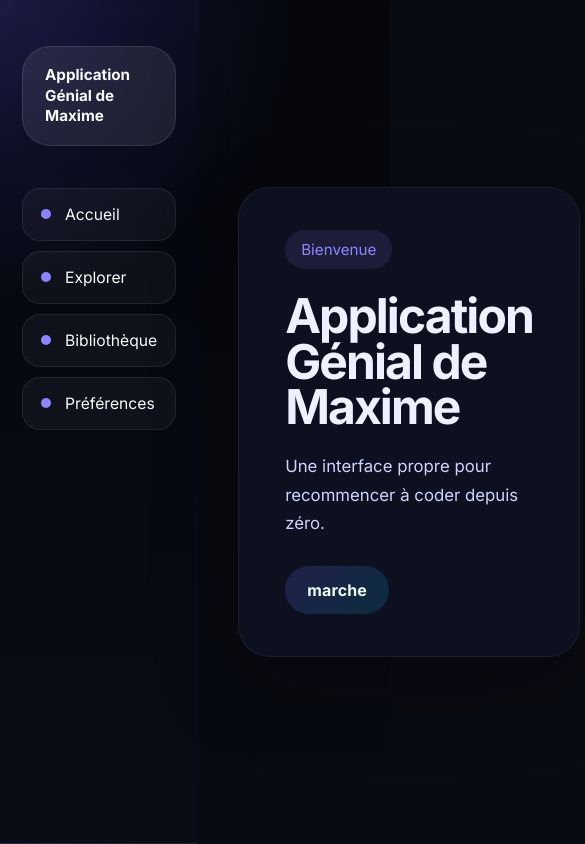
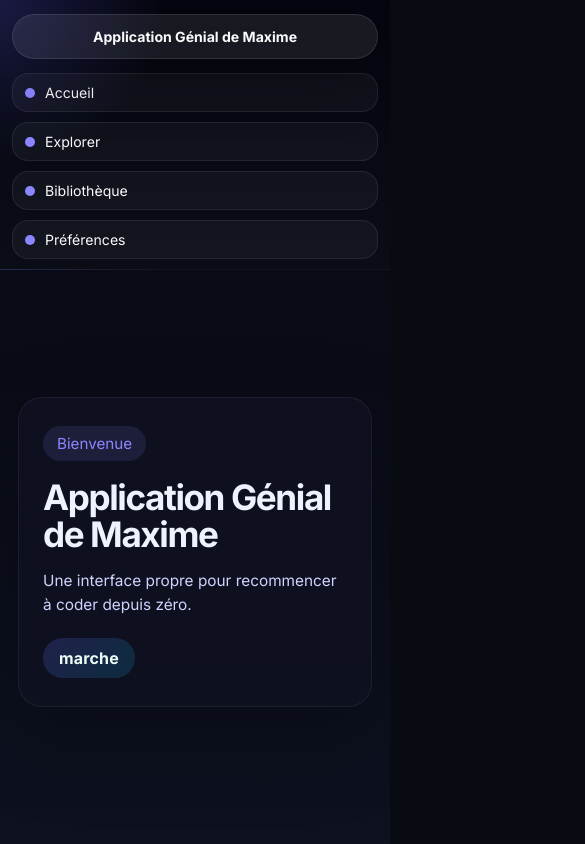
Before and after one commit to maximeautrusseau6-ux/fittrack, a React (Vite) app: page / in a window 390 px wide. Shown: the top 844 px of the page, 585 px wide, since content can reach past the window. Built offline with nearby package versions, Linux system fonts and the light colour scheme.

Commit message:
Description des modifications

```diff
--- a/src/App.css
+++ b/src/App.css
@@ -1,6 +1,7 @@
 .app-shell {
   display: flex;
   min-height: 100vh;
+  background: linear-gradient(180deg, #06080f 0%, #0d1120 100%);
 }
 
 .app-main {
@@ -14,7 +15,7 @@
   width: min(100%, 680px);
   padding: 42px 46px;
   border-radius: 32px;
-  background: rgba(15, 18, 32, 0.92);
+  background: rgba(15, 18, 32, 0.94);
   box-shadow: 0 30px 90px rgba(0, 0, 0, 0.22);
   border: 1px solid rgba(255, 255, 255, 0.06);
 }
@@ -31,26 +32,62 @@
 
 .welcome-card h1 {
   margin: 0;
-  font-size: clamp(3rem, 4vw, 4.5rem);
-  line-height: 0.95;
+  font-size: clamp(2rem, 6vw, 3.2rem);
+  line-height: 1.05;
   letter-spacing: -0.04em;
 }
 
 .welcome-text {
-  margin: 22px 0 0;
-  font-size: 1.05rem;
+  margin: 18px 0 0;
+  font-size: 1rem;
   color: #cfd4ff;
   max-width: 620px;
-  line-height: 1.7;
+  line-height: 1.6;
 }
 
 .status-pill {
   display: inline-flex;
-  margin-top: 28px;
-  padding: 14px 22px;
+  margin-top: 24px;
+  padding: 12px 18px;
   border-radius: 999px;
   background: linear-gradient(135deg, rgba(108, 99, 255, 0.2), rgba(0, 213, 255, 0.14));
   color: #ecfdf5;
   font-weight: 700;
   letter-spacing: 0.01em;
 }
+
+@media (max-width: 900px) {
+  .app-shell {
+    flex-direction: column;
+  }
+
+  .app-main {
+    padding: 20px 18px 30px;
+  }
+
+  .welcome-card {
+    width: 100%;
+    padding: 28px 24px;
+    border-radius: 24px;
+  }
+
+  .welcome-tag {
+    padding: 8px 14px;
+    margin-bottom: 18px;
+  }
+
+  .welcome-card h1 {
+    font-size: clamp(1.75rem, 9vw, 2.8rem);
+  }
+
+  .welcome-text {
+    margin: 16px 0 0;
+    font-size: 0.96rem;
+    max-width: 100%;
+  }
+
+  .status-pill {
+    margin-top: 20px;
+    padding: 10px 16px;
+  }
+}
--- a/src/components/Sidebar.css
+++ b/src/components/Sidebar.css
@@ -69,10 +69,51 @@
     min-height: auto;
     border-right: none;
     border-bottom: 1px solid rgba(255, 255, 255, 0.06);
-    padding: 22px;
+    padding: 16px 16px 12px;
+    flex-direction: column;
+    gap: 18px;
+  }
+
+  .sidebar-card {
+    padding-top: 0;
   }
 
   .app-chip {
+    width: 100%;
+    justify-content: center;
     transform: translateX(0);
+    padding: 14px 16px;
+    font-size: 0.92rem;
+  }
+
+  .sidebar-nav {
+    display: grid;
+    gap: 10px;
+  }
+
+  .nav-button {
+    width: 100%;
+    padding: 12px 14px;
+    font-size: 0.92rem;
+    border-radius: 16px;
+    justify-content: flex-start;
   }
 }
+
+@media (max-width: 500px) {
+  .sidebar {
+    padding: 14px 12px 10px;
+    gap: 14px;
+  }
+
+  .app-chip {
+    padding: 12px 14px;
+    font-size: 0.88rem;
+  }
+
+  .nav-button {
+    gap: 10px;
+    padding: 10px 12px;
+    font-size: 0.88rem;
+  }
+}
```
